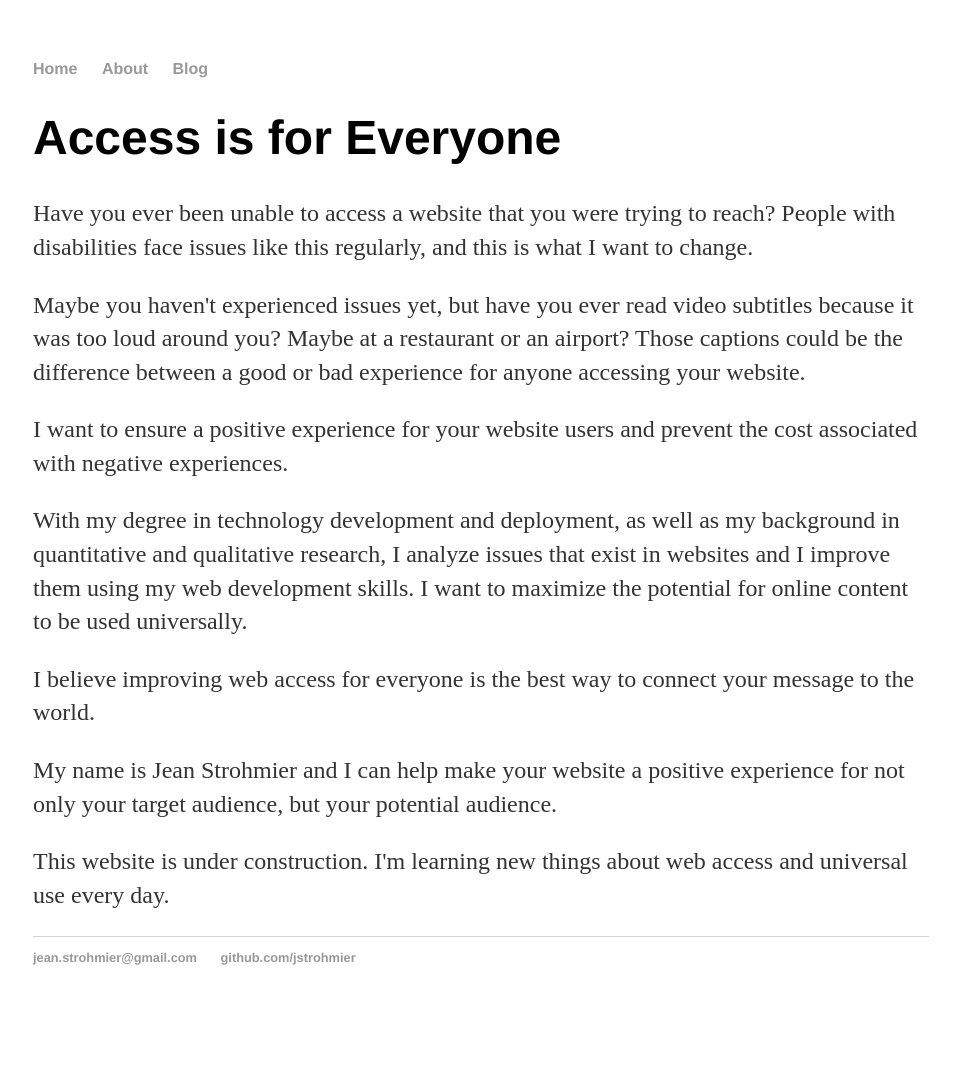
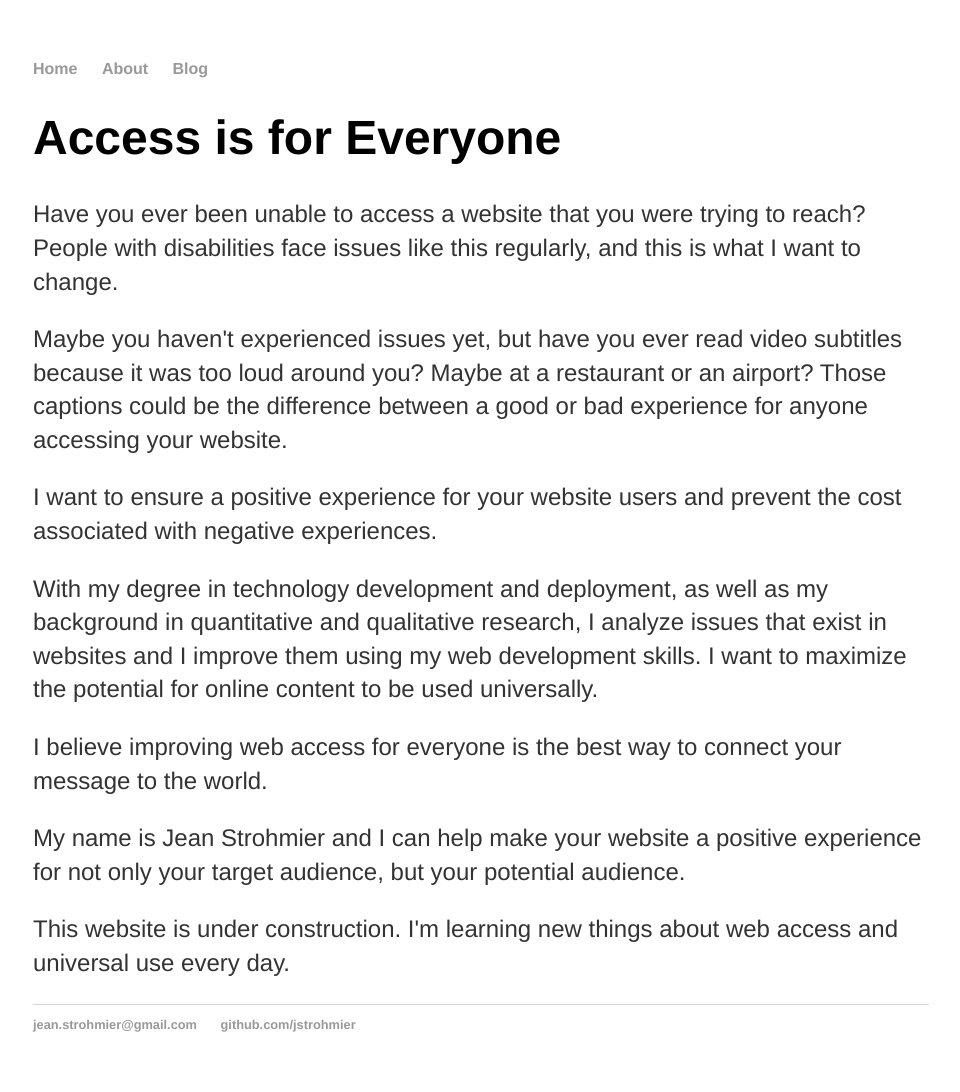
Before and after one commit to JStrohmier/jstrohmier.github.io, a Jekyll site: the page built from index.html, in a window 1280 px wide. Shown: the whole page, without its empty margins (159-1119 px from the left). Built offline with Jekyll 4.4.1, drawn with Linux system fonts in a browser that asks for light colours; before the commit the page ends 1025 px from its top, so only the background shows below that.

Commit message:
Update main.css

```diff
--- a/css/main.css
+++ b/css/main.css
@@ -1,7 +1,7 @@
 body {
-    margin: 60px auto;width: 70%;}
+    margin: 60px auto;width: 70%; font-family:'Helvetica', 'Arial', 'Sans-Serif';}
 nav ul, footer ul {
-    font-family:'Helvetica', 'Arial', 'Sans-Serif';padding: 0px;list-style: none;font-weight: bold;}
+    font-family:'Helvetica', 'Arial', 'Sans-Serif'; padding: 0px; list-style: none; font-weight: bold;}
 nav ul li, footer ul li {
     display: inline;margin-right: 20px;}
 a {
```
